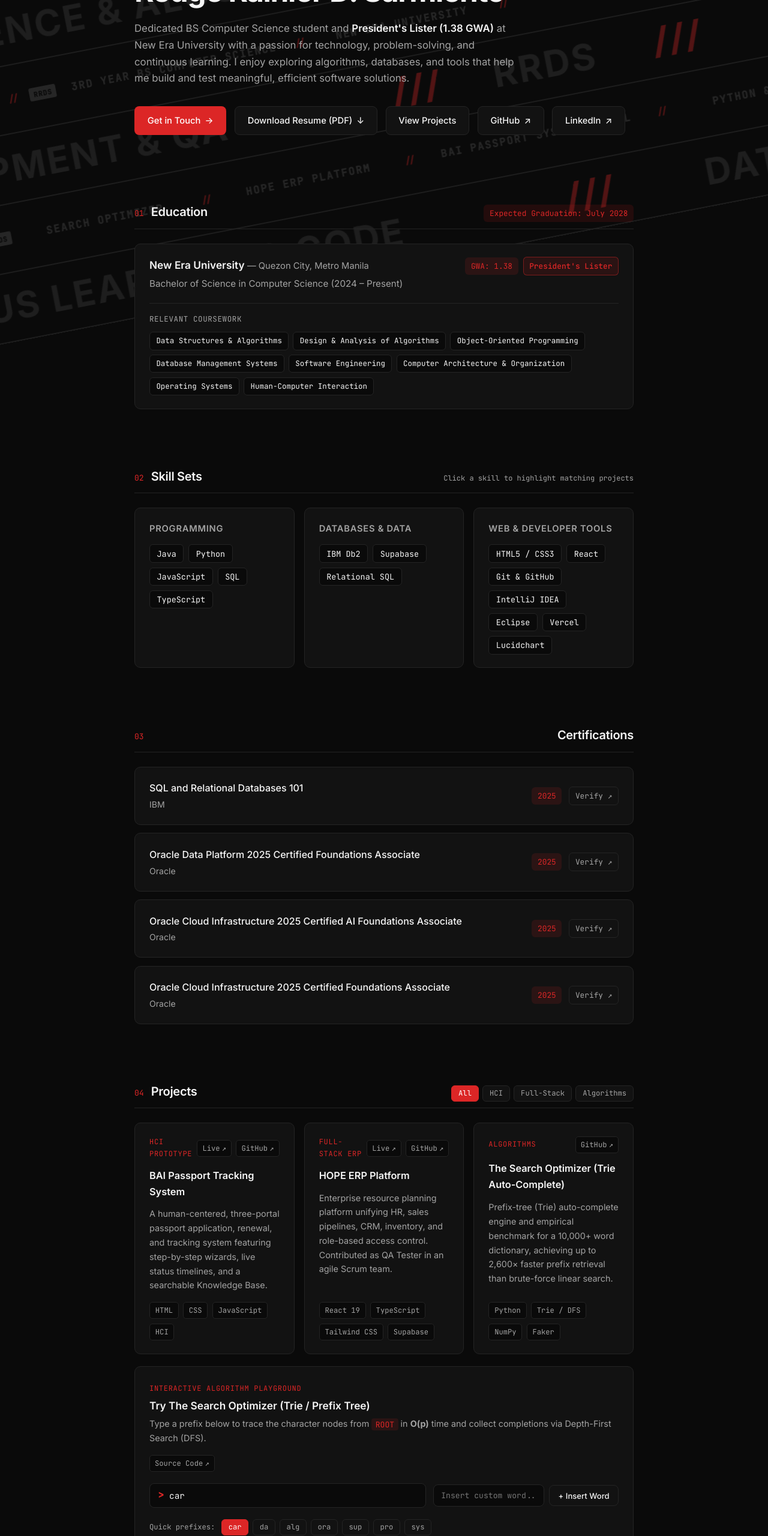
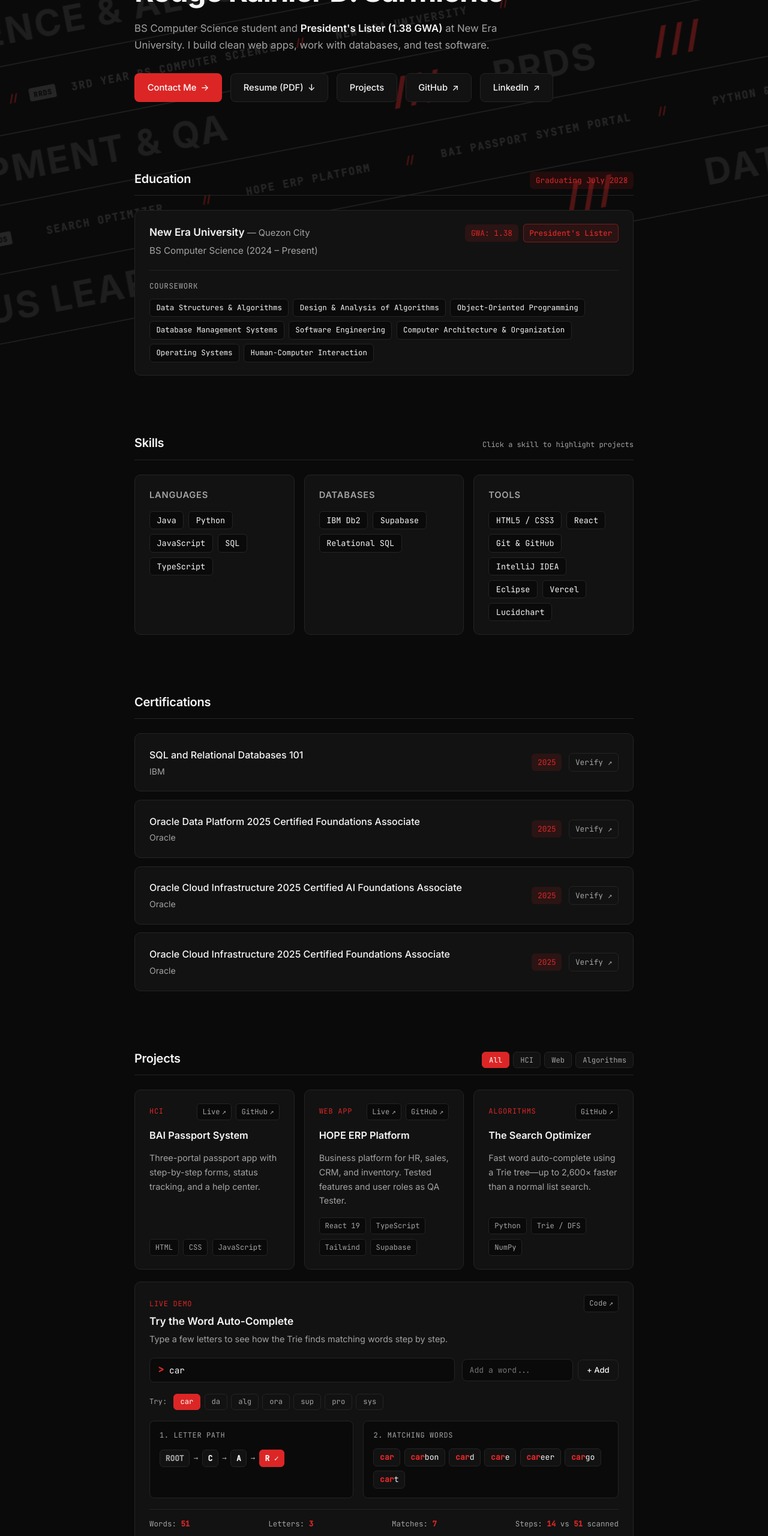
Before and after one commit to sarmientoredge11/RRSWeb, a plain HTML site: page index.html in a window 1280 px wide. Shown: the part 240-2800 px from the top of the page at 60% size. Drawn offline with Linux system fonts and the light colour scheme.

Commit message:
Simplify portfolio copy and remove section indexes

```diff
--- a/index.html
+++ b/index.html
@@ -204,20 +204,18 @@
       <div class="hero-badges">
         <p class="eyebrow">
           <span class="status-dot" aria-hidden="true"></span>
-          3rd Year BS Computer Science &bull; Open to Software / QA Internships
+          3rd Year CS Student &bull; Open to Internships
         </p>
-        <span class="location-tag">Quezon City, Metro Manila</span>
+        <span class="location-tag">Quezon City, PH</span>
       </div>
       <h1>Redge Rainier D. Sarmiento</h1>
       <p class="hero-bio">
-        Dedicated BS Computer Science student and <strong>President's Lister (1.38 GWA)</strong>
-        at New Era University with a passion for technology, problem-solving, and continuous
-        learning. I enjoy exploring algorithms, databases, and tools that help me build and test
-        meaningful, efficient software solutions.
+        BS Computer Science student and <strong>President's Lister (1.38 GWA)</strong>
+        at New Era University. I build clean web apps, work with databases, and test software.
       </p>
       <div class="hero-actions">
         <a href="#contact" class="btn btn-primary">
-          <span>Get in Touch</span>
+          <span>Contact Me</span>
           <span class="btn-icon" aria-hidden="true">&rarr;</span>
         </a>
         <a
@@ -225,11 +223,11 @@
           download="Redge_Rainier_Sarmiento_Resume.pdf"
           class="btn btn-secondary"
         >
-          <span>Download Resume (PDF)</span>
+          <span>Resume (PDF)</span>
           <span class="btn-icon" aria-hidden="true">&darr;</span>
         </a>
         <a href="#projects" class="btn btn-secondary">
-          <span>View Projects</span>
+          <span>Projects</span>
         </a>
         <a
           href="https://github.com/sarmientoredge11"
@@ -255,17 +253,14 @@
     <!-- Education Section -->
     <section id="education" class="section container">
       <div class="section-header">
-        <div class="section-title-group">
-          <span class="section-index">01</span>
-          <h2>Education</h2>
-        </div>
-        <span class="mono-tag">Expected Graduation: July 2028</span>
+        <h2>Education</h2>
+        <span class="mono-tag">Graduating July 2028</span>
       </div>
       <div class="card education-card">
         <div class="edu-top">
           <div class="edu-main">
-            <h3>New Era University <span class="edu-location">&mdash; Quezon City, Metro Manila</span></h3>
-            <p class="edu-program">Bachelor of Science in Computer Science (2024 – Present)</p>
+            <h3>New Era University <span class="edu-location">&mdash; Quezon City</span></h3>
+            <p class="edu-program">BS Computer Science (2024 – Present)</p>
           </div>
           <div class="edu-badges">
             <span class="mono-tag">GWA: 1.38</span>
@@ -273,7 +268,7 @@
           </div>
         </div>
         <div class="edu-coursework">
-          <p class="coursework-label">Relevant Coursework</p>
+          <p class="coursework-label">Coursework</p>
           <ul class="coursework-list">
             <li>Data Structures &amp; Algorithms</li>
             <li>Design &amp; Analysis of Algorithms</li>
@@ -291,15 +286,12 @@
     <!-- Skills Section -->
     <section id="skills" class="section container">
       <div class="section-header">
-        <div class="section-title-group">
-          <span class="section-index">02</span>
-          <h2>Skill Sets</h2>
-        </div>
-        <span class="section-hint">Click a skill to highlight matching projects</span>
+        <h2>Skills</h2>
+        <span class="section-hint">Click a skill to highlight projects</span>
       </div>
       <div class="skills-grid">
         <div class="card skill-group">
-          <h3>Programming</h3>
+          <h3>Languages</h3>
           <ul class="pill-list">
             <li><button type="button" class="pill" data-skill="Java">Java</button></li>
             <li><button type="button" class="pill" data-skill="Python">Python</button></li>
@@ -309,7 +301,7 @@
           </ul>
         </div>
         <div class="card skill-group">
-          <h3>Databases &amp; Data</h3>
+          <h3>Databases</h3>
           <ul class="pill-list">
             <li><button type="button" class="pill" data-skill="IBM Db2">IBM Db2</button></li>
             <li><button type="button" class="pill" data-skill="Supabase">Supabase</button></li>
@@ -317,7 +309,7 @@
           </ul>
         </div>
         <div class="card skill-group">
-          <h3>Web &amp; Developer Tools</h3>
+          <h3>Tools</h3>
           <ul class="pill-list">
             <li><button type="button" class="pill" data-skill="HTML">HTML5 / CSS3</button></li>
             <li><button type="button" class="pill" data-skill="React">React</button></li>
@@ -334,7 +326,6 @@
     <!-- Certifications Section -->
     <section id="certifications" class="section container">
       <div class="section-header">
-        <span class="section-index">03</span>
         <h2>Certifications</h2>
       </div>
       <div class="cert-list">
@@ -411,21 +402,18 @@
     <!-- Projects Section -->
     <section id="projects" class="section container">
       <div class="section-header section-header-wrap">
-        <div class="section-title-group">
-          <span class="section-index">04</span>
-          <h2>Projects</h2>
-        </div>
+        <h2>Projects</h2>
         <div class="filter-group" role="group" aria-label="Filter projects by category">
           <button type="button" class="filter-btn is-active" data-filter="all">All</button>
           <button type="button" class="filter-btn" data-filter="hci">HCI</button>
-          <button type="button" class="filter-btn" data-filter="erp">Full-Stack</button>
+          <button type="button" class="filter-btn" data-filter="erp">Web</button>
           <button type="button" class="filter-btn" data-filter="algorithms">Algorithms</button>
         </div>
       </div>
       <div class="projects-grid">
         <article class="card project-card" data-category="hci" data-tech="HTML CSS JavaScript HCI">
           <div class="project-top">
-            <span class="mono-label">HCI Prototype</span>
+            <span class="mono-label">HCI</span>
             <div class="project-links">
               <a
                 href="https://bainary-empire.github.io"
@@ -443,23 +431,20 @@
               >GitHub <span class="btn-arrow" aria-hidden="true">&nearr;</span></a>
             </div>
           </div>
-          <h3>BAI Passport Tracking System</h3>
+          <h3>BAI Passport System</h3>
           <p>
-            A human-centered, three-portal passport application, renewal, and
-            tracking system featuring step-by-step wizards, live status
-            timelines, and a searchable Knowledge Base.
+            Three-portal passport app with step-by-step forms, status tracking, and a help center.
           </p>
           <ul class="tech-tags">
             <li>HTML</li>
             <li>CSS</li>
             <li>JavaScript</li>
-            <li>HCI</li>
           </ul>
         </article>
 
         <article class="card project-card" data-category="erp" data-tech="React TypeScript Tailwind CSS Supabase SQL JavaScript HTML">
           <div class="project-top">
-            <span class="mono-label">Full-Stack ERP</span>
+            <span class="mono-label">Web App</span>
             <div class="project-links">
               <a
                 href="https://baikolano-website-sandy.vercel.app"
@@ -479,14 +464,12 @@
           </div>
           <h3>HOPE ERP Platform</h3>
           <p>
-            Enterprise resource planning platform unifying HR, sales pipelines,
-            CRM, inventory, and role-based access control. Contributed as QA
-            Tester in an agile Scrum team.
+            Business platform for HR, sales, CRM, and inventory. Tested features and user roles as QA Tester.
           </p>
           <ul class="tech-tags">
             <li>React 19</li>
             <li>TypeScript</li>
-            <li>Tailwind CSS</li>
+            <li>Tailwind</li>
             <li>Supabase</li>
           </ul>
         </article>
@@ -504,17 +487,14 @@
               >GitHub <span class="btn-arrow" aria-hidden="true">&nearr;</span></a>
             </div>
           </div>
-          <h3>The Search Optimizer (Trie Auto-Complete)</h3>
+          <h3>The Search Optimizer</h3>
           <p>
-            Prefix-tree (Trie) auto-complete engine and empirical benchmark for
-            a 10,000+ word dictionary, achieving up to 2,600&times; faster
-            prefix retrieval than brute-force linear search.
+            Fast word auto-complete using a Trie tree—up to 2,600&times; faster than a normal list search.
           </p>
           <ul class="tech-tags">
             <li>Python</li>
             <li>Trie / DFS</li>
             <li>NumPy</li>
-            <li>Faker</li>
           </ul>
         </article>
       </div>
@@ -523,11 +503,10 @@
       <div class="card trie-demo-card" id="trie-demo">
         <div class="trie-demo-header">
           <div>
-            <span class="mono-label">Interactive Algorithm Playground</span>
-            <h3>Try The Search Optimizer (Trie / Prefix Tree)</h3>
+            <span class="mono-label">Live Demo</span>
+            <h3>Try the Word Auto-Complete</h3>
             <p class="trie-demo-sub">
-              Type a prefix below to trace the character nodes from <code>ROOT</code> in
-              <strong>O(p)</strong> time and collect completions via Depth-First Search (DFS).
+              Type a few letters to see how the Trie finds matching words step by step.
             </p>
           </div>
           <a
@@ -535,18 +514,18 @@
             target="_blank"
             rel="noopener noreferrer"
             class="project-link"
-          >Source Code <span class="btn-arrow" aria-hidden="true">&nearr;</span></a>
+          >Code <span class="btn-arrow" aria-hidden="true">&nearr;</span></a>
         </div>
 
         <div class="trie-controls">
           <div class="trie-input-wrap">
-            <label for="trie-search-input" class="sr-only">Type a prefix to search the Trie</label>
+            <label for="trie-search-input" class="sr-only">Type a prefix to search</label>
             <span class="trie-prompt" aria-hidden="true">&gt;</span>
             <input
               type="text"
               id="trie-search-input"
               class="trie-input"
-              placeholder="Type a prefix (e.g. car, alg, ora, dat, sys)..."
+              placeholder="Type letters (e.g. car, alg, ora)..."
               value="car"
               autocomplete="off"
               spellcheck="false"
@@ -554,23 +533,23 @@
           </div>
 
           <div class="trie-add-wrap">
-            <label for="trie-insert-input" class="sr-only">Insert a new word into the Trie</label>
+            <label for="trie-insert-input" class="sr-only">Add a word</label>
             <input
               type="text"
               id="trie-insert-input"
               class="trie-input trie-input-sm"
-              placeholder="Insert custom word..."
+              placeholder="Add a word..."
               autocomplete="off"
               spellcheck="false"
             />
             <button type="button" class="btn btn-secondary btn-sm" id="trie-insert-btn">
-              + Insert Word
+              + Add
             </button>
           </div>
         </div>
 
         <div class="trie-presets">
-          <span class="trie-preset-label">Quick prefixes:</span>
+          <span class="trie-preset-label">Try:</span>
           <button type="button" class="filter-btn trie-preset-btn is-active" data-prefix="car">car</button>
           <button type="button" class="filter-btn trie-preset-btn" data-prefix="da">da</button>
           <button type="button" class="filter-btn trie-preset-btn" data-prefix="alg">alg</button>
@@ -582,21 +561,21 @@
 
         <div class="trie-visual-grid">
           <div class="trie-panel">
-            <span class="trie-panel-title">1. Prefix Traversal Path &mdash; O(p)</span>
+            <span class="trie-panel-title">1. Letter Path</span>
             <div class="trie-path" id="trie-path" aria-live="polite"></div>
           </div>
 
           <div class="trie-panel">
-            <span class="trie-panel-title">2. DFS Auto-Complete Suggestions &mdash; O(k &middot; L)</span>
+            <span class="trie-panel-title">2. Matching Words</span>
             <div class="trie-results" id="trie-results" aria-live="polite"></div>
           </div>
         </div>
 
         <div class="trie-metrics" id="trie-metrics">
-          <span>Dictionary: <strong id="trie-dict-size">0</strong> words</span>
-          <span>Prefix Length (p): <strong id="trie-prefix-len">3</strong></span>
-          <span>Matches (k): <strong id="trie-match-count">0</strong></span>
-          <span>DFS Nodes Visited: <strong id="trie-nodes-visited">0</strong> vs Brute-Force Scan: <strong id="trie-bf-scanned">0</strong> words</span>
+          <span>Words: <strong id="trie-dict-size">0</strong></span>
+          <span>Letters: <strong id="trie-prefix-len">3</strong></span>
+          <span>Matches: <strong id="trie-match-count">0</strong></span>
+          <span>Steps: <strong id="trie-nodes-visited">0</strong> vs <strong id="trie-bf-scanned">0</strong> scanned</span>
         </div>
       </div>
     </section>
@@ -604,17 +583,12 @@
     <!-- Contact Section -->
     <section id="contact" class="section container">
       <div class="section-header">
-        <div class="section-title-group">
-          <span class="section-index">05</span>
-          <h2>Let's Connect</h2>
-        </div>
+        <h2>Contact</h2>
         <span class="mono-tag">Open to Internships</span>
       </div>
       <div class="card contact-card">
         <p class="contact-text">
-          Currently open to <strong>Software Engineering, QA Testing, and Database/Cloud Internship</strong>
-          opportunities, as well as academic collaborations. Feel free to reach out directly via
-          email or LinkedIn.
+          Looking for <strong>Software, QA, or Database</strong> internships. Send an email or connect below.
         </p>
         <div class="contact-actions">
           <button
@@ -623,14 +597,14 @@
             id="copy-email-btn"
             data-email="sarmientoredge11@gmail.com"
           >
-            <span id="copy-email-text">Copy sarmientoredge11@gmail.com</span>
+            <span id="copy-email-text">Copy Email</span>
           </button>
           <a
             href="Redge_Rainier_Sarmiento_Resume.pdf"
             download="Redge_Rainier_Sarmiento_Resume.pdf"
             class="btn btn-secondary"
           >
-            <span>Download Resume (PDF)</span>
+            <span>Resume (PDF)</span>
             <span class="btn-icon" aria-hidden="true">&darr;</span>
           </a>
           <a
@@ -639,14 +613,14 @@
             rel="noopener noreferrer"
             class="btn btn-secondary"
           >
-            <span>Compose in Gmail</span>
+            <span>Open Gmail</span>
             <span class="btn-arrow" aria-hidden="true">&nearr;</span>
           </a>
           <a
             href="mailto:sarmientoredge11@gmail.com"
             class="btn btn-secondary"
           >
-            <span>Open Mail App</span>
+            <span>Mail App</span>
           </a>
         </div>
         <div class="social-links">
```
Also changed, not shown: script.js (+4 -3 lines).
